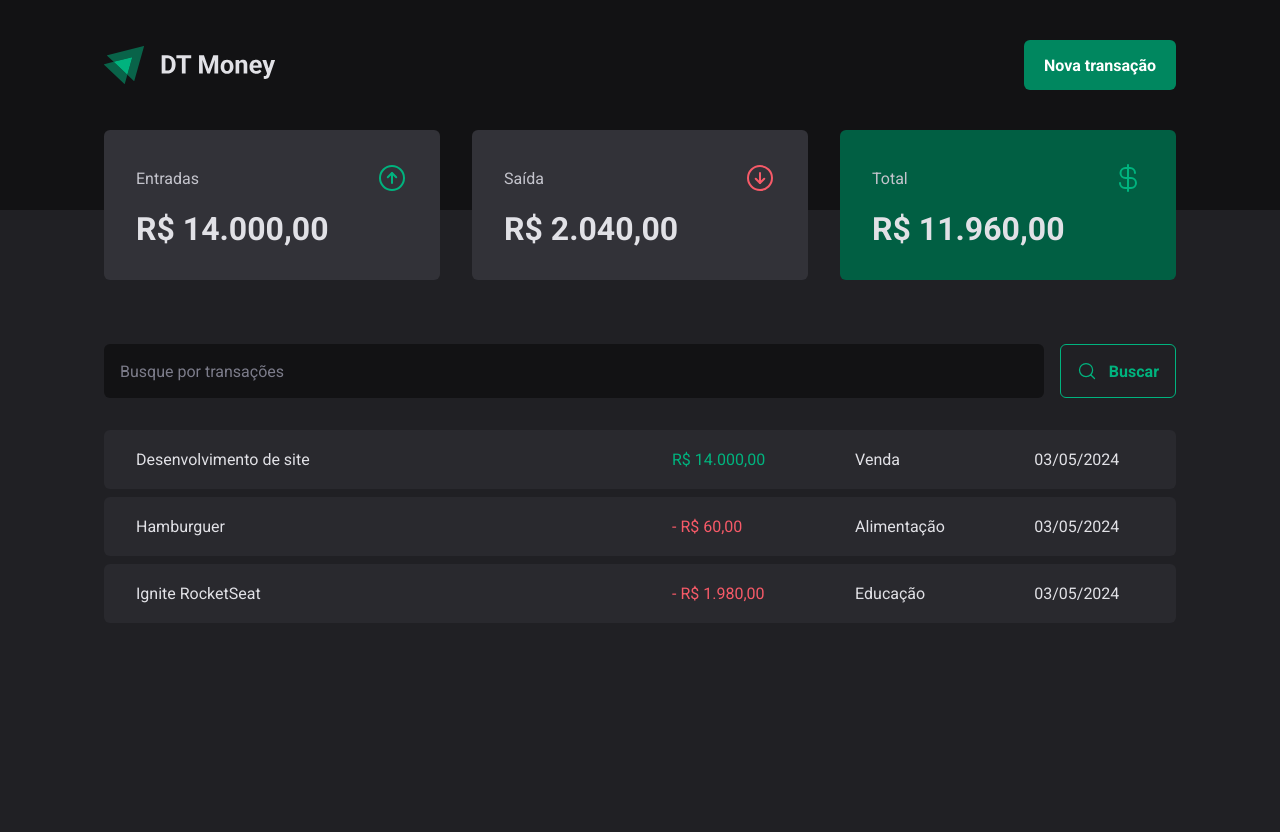
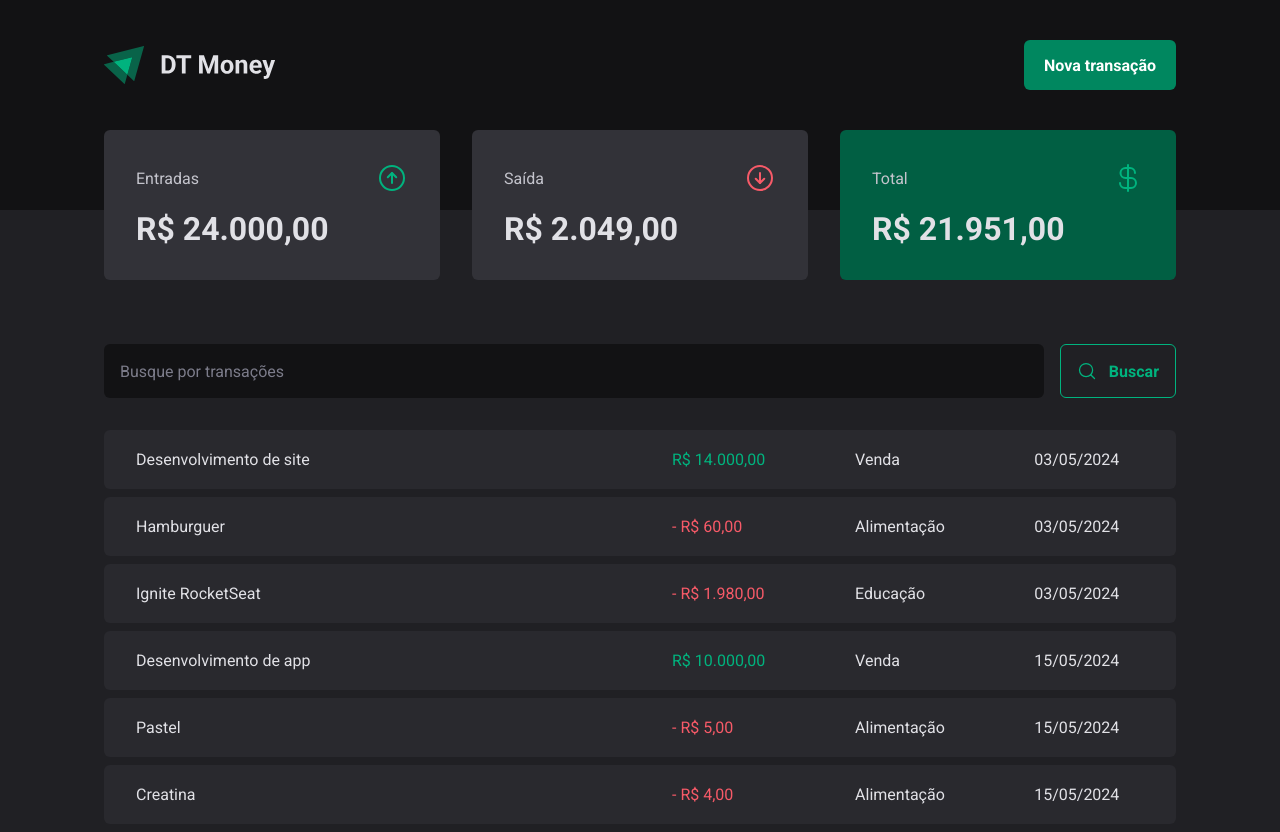
Before and after one commit to f-bravo/money-control, a React (Vite) app: page / in a window 1280 px wide. Before the commit the page ends 800 px from the top, so only its background shows below. Built offline with nearby package versions, Linux system fonts and the light colour scheme; data requests are answered from the project's data file.

Commit message:
Creating new transaction

```diff
--- a/package.json
+++ b/package.json
@@ -6,8 +6,9 @@
   "scripts": {
     "dev": "vite",
     "dev:server": "json-server server.json -p 3333 -w",
+    "lint": "eslint src --ext .tsx,.ts",
+    "lint:fix": "eslint src --ext .tsx,.ts --fix",
     "build": "tsc && vite build",
-    "lint": "eslint . --ext ts,tsx --report-unused-disable-directives --max-warnings 0",
     "preview": "vite preview"
   },
   "dependencies": {
@@ -26,6 +27,7 @@
     "zod": "^3.23.8"
   },
   "devDependencies": {
+    "@rocketseat/eslint-config": "^2.2.2",
     "@types/react": "^18.2.66",
     "@types/react-dom": "^18.2.22",
     "@types/styled-components": "^5.1.34",
--- a/server.json
+++ b/server.json
@@ -1,7 +1,7 @@
 {
   "transactions": [
     {
-      "id": 1,
+      "id": "1",
       "description": "Desenvolvimento de site",
       "type": "income",
       "category": "Venda",
@@ -9,7 +9,7 @@
       "createdAt": "2024-05-03T14:28:25.999Z"
     },
     {
-      "id": 2,
+      "id": "2",
       "description": "Hamburguer",
       "type": "outcome",
       "category": "Alimentação",
@@ -17,13 +17,36 @@
       "createdAt": "2024-05-03T14:00:25.999Z"
     },
     {
-      "id": 3,
+      "id": "3",
       "description": "Ignite RocketSeat",
       "type": "outcome",
       "category": "Educação",
       "price": 1980,
       "createdAt": "2024-05-03T14:22:25.999Z"
+    },
+    {
+      "id": "f422",
+      "description": "Desenvolvimento de app",
+      "price": 10000,
+      "category": "Venda",
+      "type": "income",
+      "createdAt": "2024-05-15T18:24:51.607Z"
+    },
+    {
+      "id": "052d",
+      "description": "Pastel",
+      "price": 5,
+      "category": "Alimentação",
+      "type": "outcome",
+      "createdAt": "2024-05-15T18:32:05.496Z"
+    },
+    {
+      "id": "3510",
+      "description": "Creatina",
+      "price": 4,
+      "category": "Alimentação",
+      "type": "outcome",
+      "createdAt": "2024-05-15T18:47:46.413Z"
     }
   ]
-
 }
--- a/src/components/NewTransactionModal/index.tsx
+++ b/src/components/NewTransactionModal/index.tsx
@@ -4,6 +4,8 @@ import { ArrowCircleDown, ArrowCircleUp, X } from 'phosphor-react'
 import * as z from 'zod';
 import { Controller, useForm } from 'react-hook-form';
 import { zodResolver } from '@hookform/resolvers/zod';
+import { useContext } from 'react';
+import { TransactionsContext } from '../../contexts/TransactionsContext';
 
 const newTransactionFormSchema = z.object({
   description: z.string(),
@@ -15,11 +17,14 @@ const newTransactionFormSchema = z.object({
 type NewTransactionFormInputs = z.infer<typeof newTransactionFormSchema>;
 
 export function NewTransactionModal() {
+  const { createTransaction } = useContext(TransactionsContext)
+
   const {
     control,
     register,
     handleSubmit,
     formState: { isSubmitting },
+    reset,
   } = useForm<NewTransactionFormInputs>({
     resolver: zodResolver(newTransactionFormSchema),
     defaultValues: {
@@ -28,9 +33,16 @@ export function NewTransactionModal() {
   })
 
   async function handleCreateNewTransaction(data: NewTransactionFormInputs) {
-    await new Promise(resolve => setTimeout(resolve, 2000));
+    const { description, price, category, type } = data;
 
-    console.log(data)
+    await createTransaction({
+      description,
+      price,
+      category,
+      type,
+    })
+
+    reset();
   }
 
   return(
--- a/src/contexts/TransactionsContext.tsx
+++ b/src/contexts/TransactionsContext.tsx
@@ -11,9 +11,17 @@ interface Transaction {
   createdAt: string;
 }
 
+interface CreateTransactionInput {
+  description: string;
+  price: number;
+  category: string;
+  type: 'income' | 'outcome';
+}
+
 interface TransactionContextType {
   transactions: Transaction[];
   fetchTransaction: (query?: string) => Promise<void>;
+  createTransaction: (data: CreateTransactionInput) => Promise<void>
 }
 
 interface TransactionsProviderProps {
@@ -31,11 +39,27 @@ export function TransactionsProvider({ children }: TransactionsProviderProps) {
    async function fetchTransaction(query?: string) {
     const response = await api.get('/transactions', {
       params: {
+        // _sort: 'createdAt',
+        // _order: 'desc',
         q: query,
       }
     })
 
     setTransactions(response.data)
+   }
+
+   async function createTransaction(data: CreateTransactionInput) {
+    const { description, price, category, type } = data;
+
+    const response = await api.post('transactions', {
+      description,
+      price,
+      category,
+      type,
+      createdAt: new Date(),
+    })
+
+    setTransactions(state => [response.data, ...state]);
    }
 
    useEffect(()=> {
@@ -46,6 +70,7 @@ export function TransactionsProvider({ children }: TransactionsProviderProps) {
     <TransactionsContext.Provider value={{
       transactions,
       fetchTransaction,
+      createTransaction,
     }}>
       {children}
     </TransactionsContext.Provider>
```
Also changed, not shown: .eslintrc.json (added), 1 other file (tests, documents, lock files or other folders).
